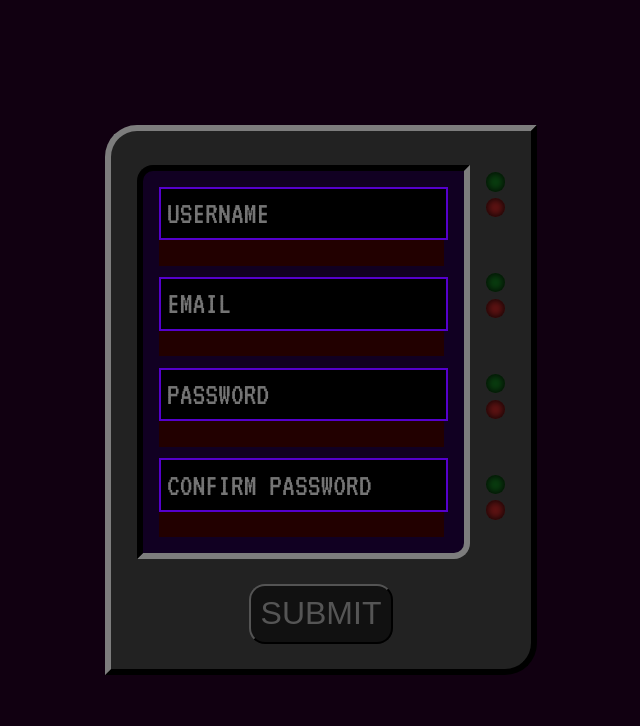
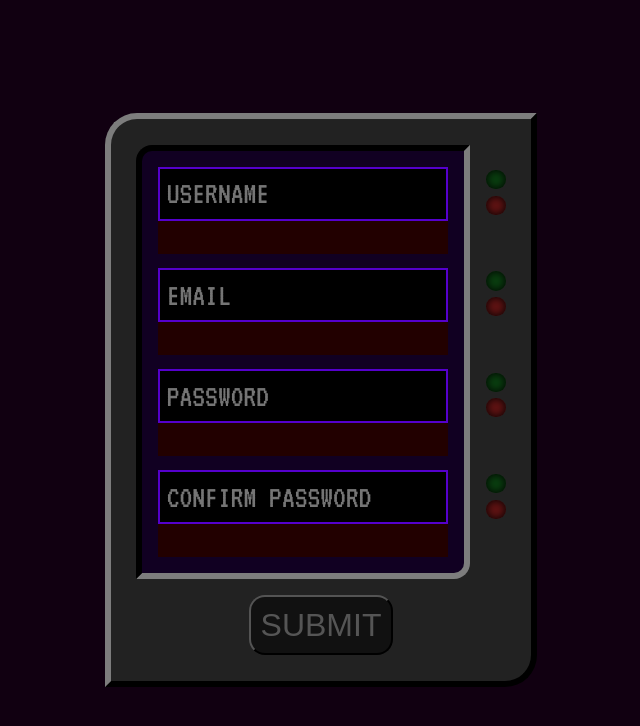
Before and after one commit to Oh-Koa/formValidation, a plain HTML site: page index.html in a window 1280 px wide. Shown: the whole page, without its empty margins (319-959 px from the left). Drawn offline with nearby package versions, Linux system fonts and the light colour scheme.

Commit message:
imported to codesandbox and altered size of error text

```diff
--- a/styles.css
+++ b/styles.css
@@ -2,7 +2,7 @@
 @import url("https://necolas.github.io/normalize.css/latest/normalize.css");
 
 :root {
-  /* font-size: 16px; */
+  font-size: 16px;
 }
 * {
   margin: 0;
@@ -68,10 +68,10 @@ input:focus {
   color: #f00;
   margin-bottom: 1em;
   text-transform: uppercase;
-  font-size: 0.7rem;
+  font-size: 0.9rem;
   text-shadow: #f00 0 0 9px;
   background: #200;
-  width: 25.5em;
+  width: 20.15em;
   height: 2.3em;
 }
 
@@ -84,12 +84,12 @@ input:focus {
   flex-direction: column;
   justify-content: space-between;
   align-items: center;
-  padding: 0.5em 0 0.5em 0.5em;
-  height: 12.85em;
+  padding: 0.5em 0 0.8em 0.5em;
+  height: 13em;
 }
 
 .led-row {
-  height: 2.4em;
+  height: 2.2em;
 }
 
 .led {
```
Also changed, not shown: .codesandbox/workspace.json (added).
